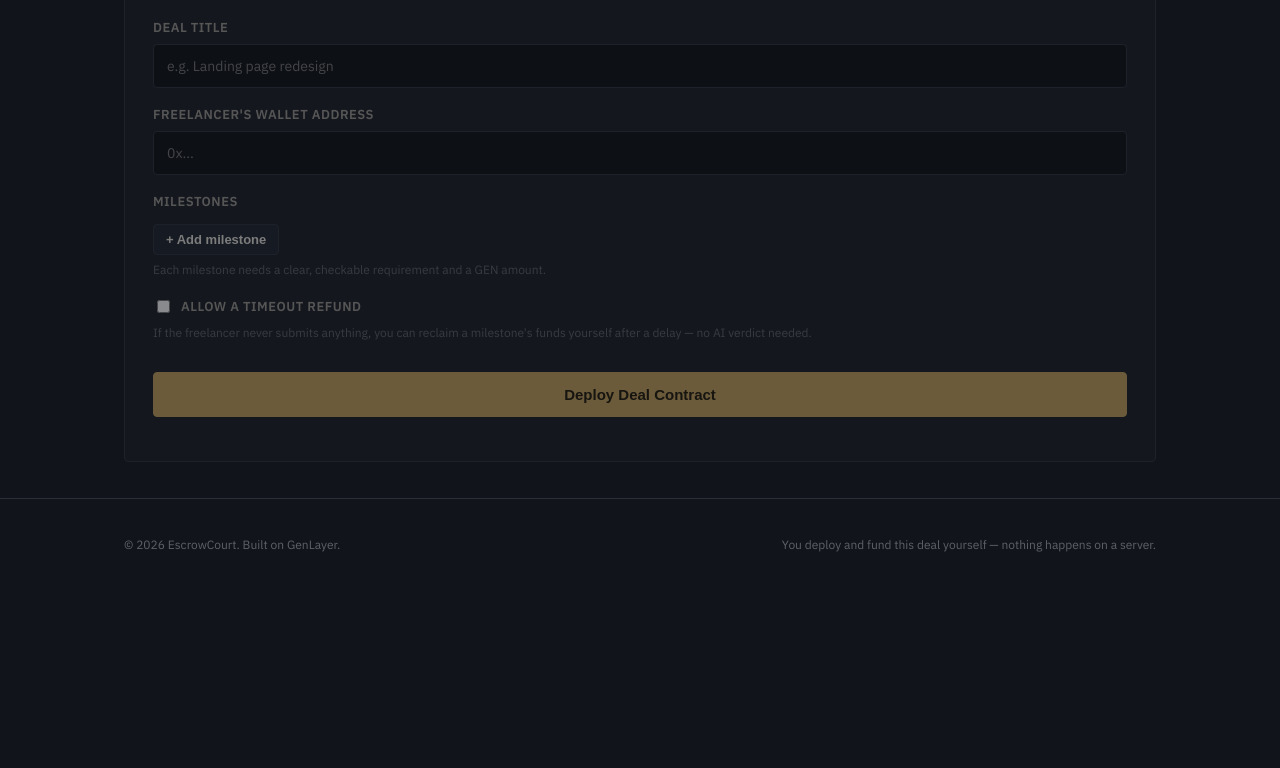
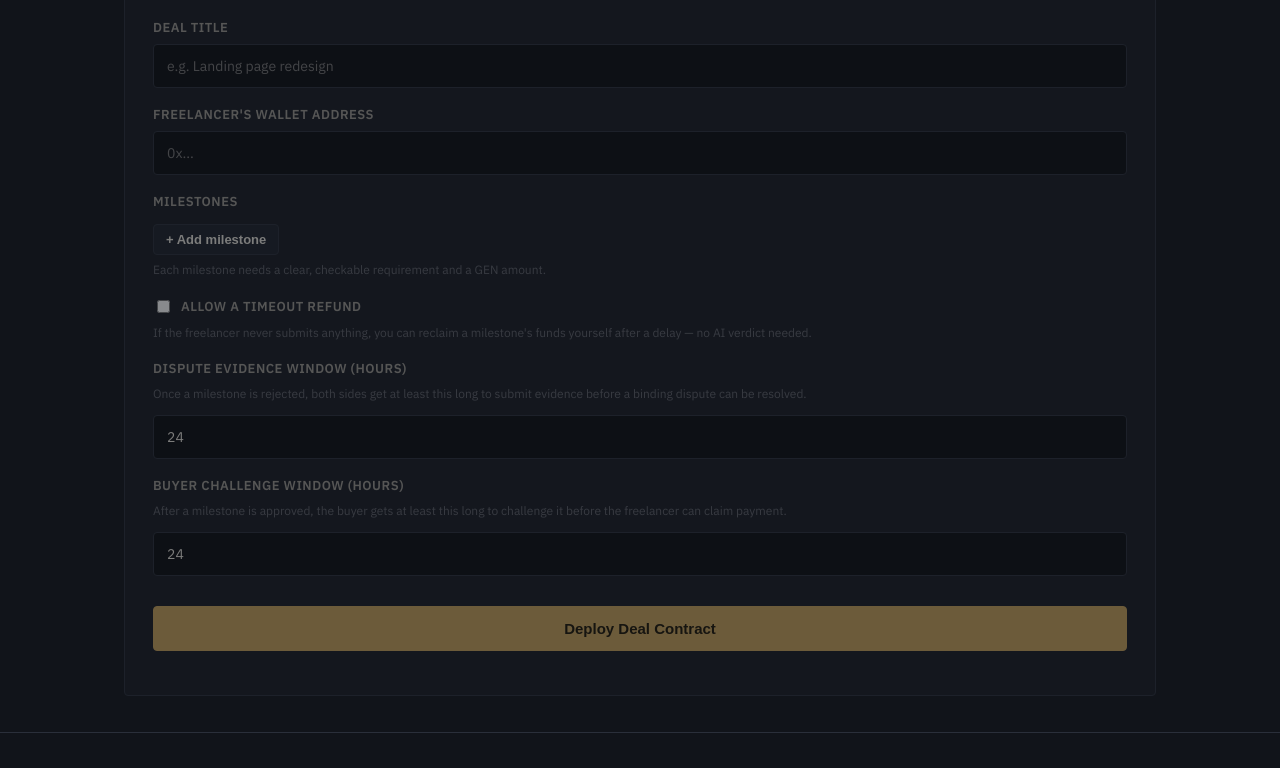
Before and after one commit to Evernode1/EscrowCourt, a website with bundled scripts: page public/create.html in a window 1280 px wide. Shown: the part 398-1166 px from the top of the page. Before the commit the page ends 988 px from the top, so only its background shows below. Built offline with nearby package versions, Linux system fonts and the light colour scheme.

Commit message:
Update create.html

```diff
--- a/public/create.html
+++ b/public/create.html
@@ -58,6 +58,16 @@
               <p class="form-hint">If the freelancer never submits anything, you can reclaim a milestone's funds yourself after a delay — no AI verdict needed.</p>
               <input id="d-refund-delay" class="form-input" type="number" min="1" placeholder="Refund delay in hours, e.g. 168 for 7 days" style="margin-top:8px; display:none;" />
             </div>
+            <div class="form-field">
+              <label class="form-label" for="d-evidence-window">Dispute evidence window (hours)</label>
+              <p class="form-hint">Once a milestone is rejected, both sides get at least this long to submit evidence before a binding dispute can be resolved.</p>
+              <input id="d-evidence-window" class="form-input" type="number" min="0.01" step="0.01" value="24" required />
+            </div>
+            <div class="form-field">
+              <label class="form-label" for="d-challenge-window">Buyer challenge window (hours)</label>
+              <p class="form-hint">After a milestone is approved, the buyer gets at least this long to challenge it before the freelancer can claim payment.</p>
+              <input id="d-challenge-window" class="form-input" type="number" min="0.01" step="0.01" value="24" required />
+            </div>
             <button id="submitBtn" type="submit" class="btn btn--brass btn--block" style="margin-top: 12px;">Deploy Deal Contract</button>
           </form>
           <p id="statusMsg" class="form-hint" style="margin-top:16px;"></p>
```
